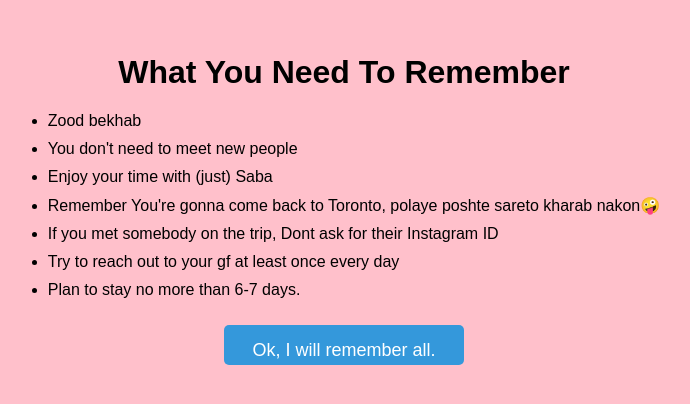
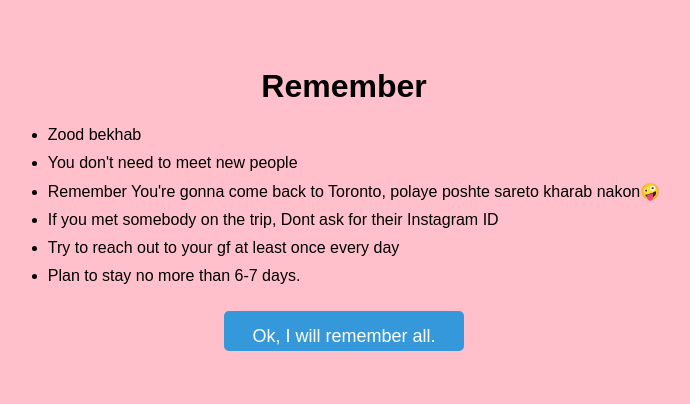
Before and after one commit to AsalGhafoory/VanTrip, a plain HTML site: page reminder.html in a window 1280 px wide. Shown: the part 204-608 px from the top of the page, without its empty margins (296-986 px from the left). Drawn offline with Linux system fonts and the light colour scheme.

Commit message:
Update reminder.html

```diff
--- a/reminder.html
+++ b/reminder.html
@@ -8,11 +8,10 @@
 </head>
 <body>
 <div class="container">
-    <h1>What You Need To Remember</h1>
+    <h1>Remember</h1>
     <ul>
         <li>Zood bekhab</li>
         <li>You don't need to meet new people</li>
-        <li>Enjoy your time with (just) Saba</li>
         <li>Remember You're gonna come back to Toronto, polaye poshte sareto kharab nakon🤪</li>
         <li>If you met somebody on the trip, Dont ask for their Instagram ID</li>
         <li>Try to reach out to your gf at least once every day</li>
```
